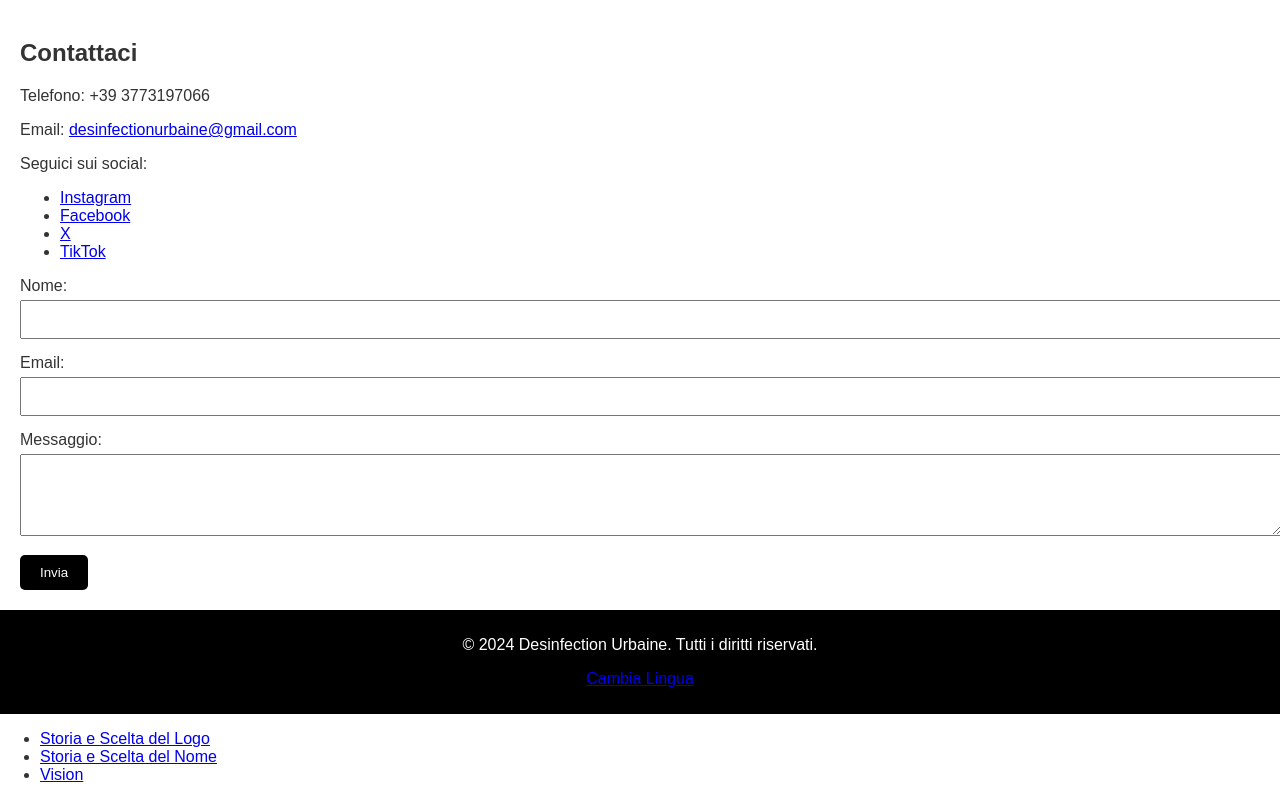
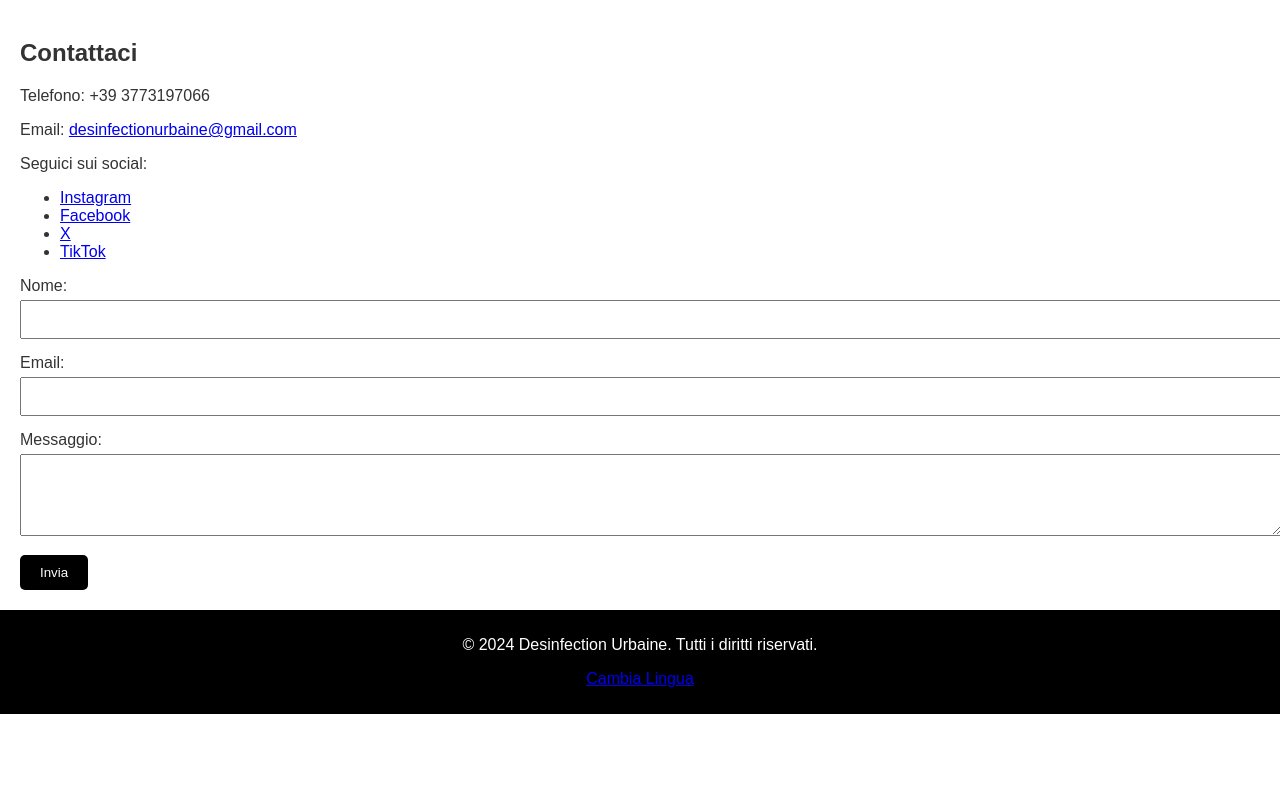
Before and after one commit to disinfection-urbaine/desinfection-urbaine, a plain HTML site: page index.html in a window 1280 px wide. Shown: the part 1263-2063 px from the top of the page. After the commit the page ends 1977 px from the top, so only its background shows below. Drawn offline with Linux system fonts and the light colour scheme.

Commit message:
Update index.html

```diff
--- a/index.html
+++ b/index.html
@@ -105,8 +105,3 @@
     </footer>
 </body>
 </html>
-<ul>
-    <li><a href="pdf/logo_story.pdf" download>Storia e Scelta del Logo</a></li>
-    <li><a href="pdf/company_name_story.pdf" download>Storia e Scelta del Nome</a></li>
-    <li><a href="pdf/vision.pdf" download>Vision</a></li>
-</ul>
```
